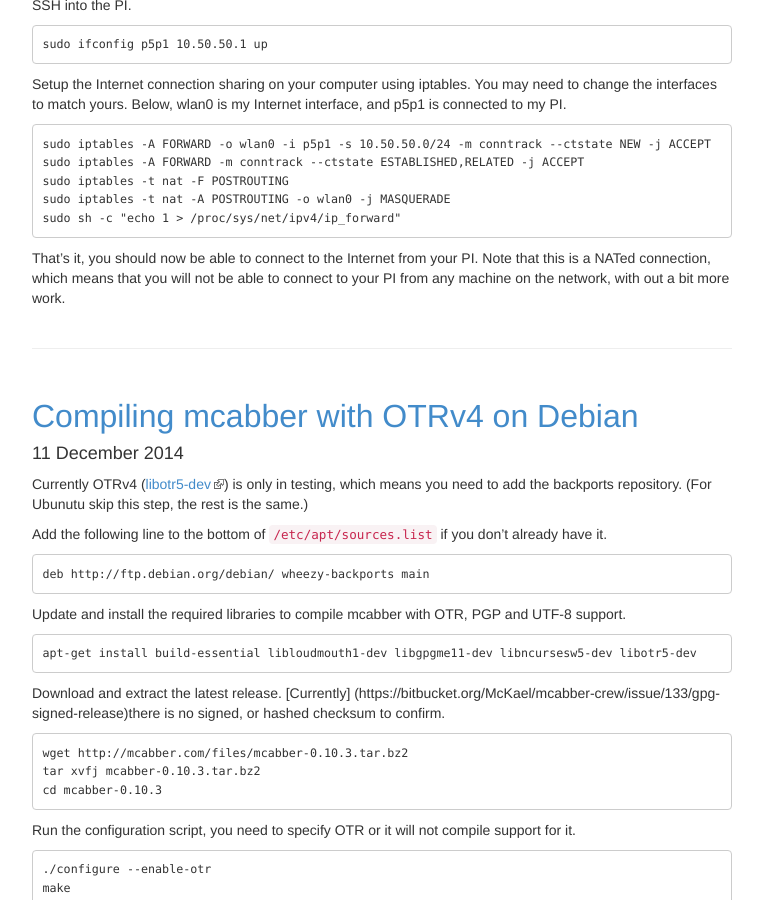
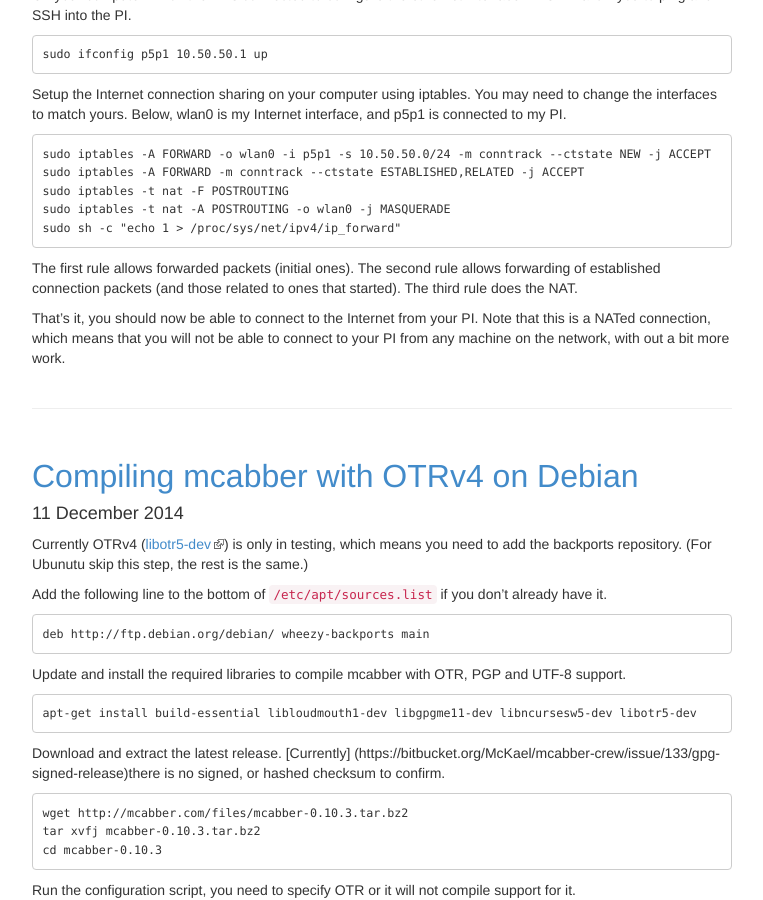
Before and after one commit to PMaynard/jekyll-nationpigeon, a Jekyll site: the page built from index.html, in a window 1280 px wide and 900 px high, scrolled down 556 px. Shown: the whole window, without its empty margins (258-1021 px from the left). Built offline with Jekyll 4.4.1, drawn with Linux system fonts in a browser that asks for light colours; Markdown is read by kramdown in place of the engine named in the settings; the list of posts is cut into pages by our own code.

Commit message:
Added a bit more detail about iptables.

```diff
--- a/_posts/2015-02-07-configuring-static-ip-internet-sharing-raspberry-pi.md
+++ b/_posts/2015-02-07-configuring-static-ip-internet-sharing-raspberry-pi.md
@@ -11,6 +11,7 @@
  - RaspberryPI
 ---
 With just a fresh install of raspbian, and a network cable, you too can setup your very own Raspberry PI with Internet access.
+
 Make sure you have the same physical setup:
 
 	PI (Ethernet) -> (Ethernet) Computer (Wireless or second Ethernet) -> Internet.
@@ -38,4 +39,6 @@
 	sudo iptables -t nat -A POSTROUTING -o wlan0 -j MASQUERADE
 	sudo sh -c "echo 1 > /proc/sys/net/ipv4/ip_forward"
 
+The first rule allows forwarded packets (initial ones). The second rule allows forwarding of established connection packets (and those related to ones that started). The third rule does the NAT.
+
 That's it, you should now be able to connect to the Internet from your PI. Note that this is a NATed connection, which means that you will not be able to connect to your PI from any machine on the network, with out a bit more work.
```
